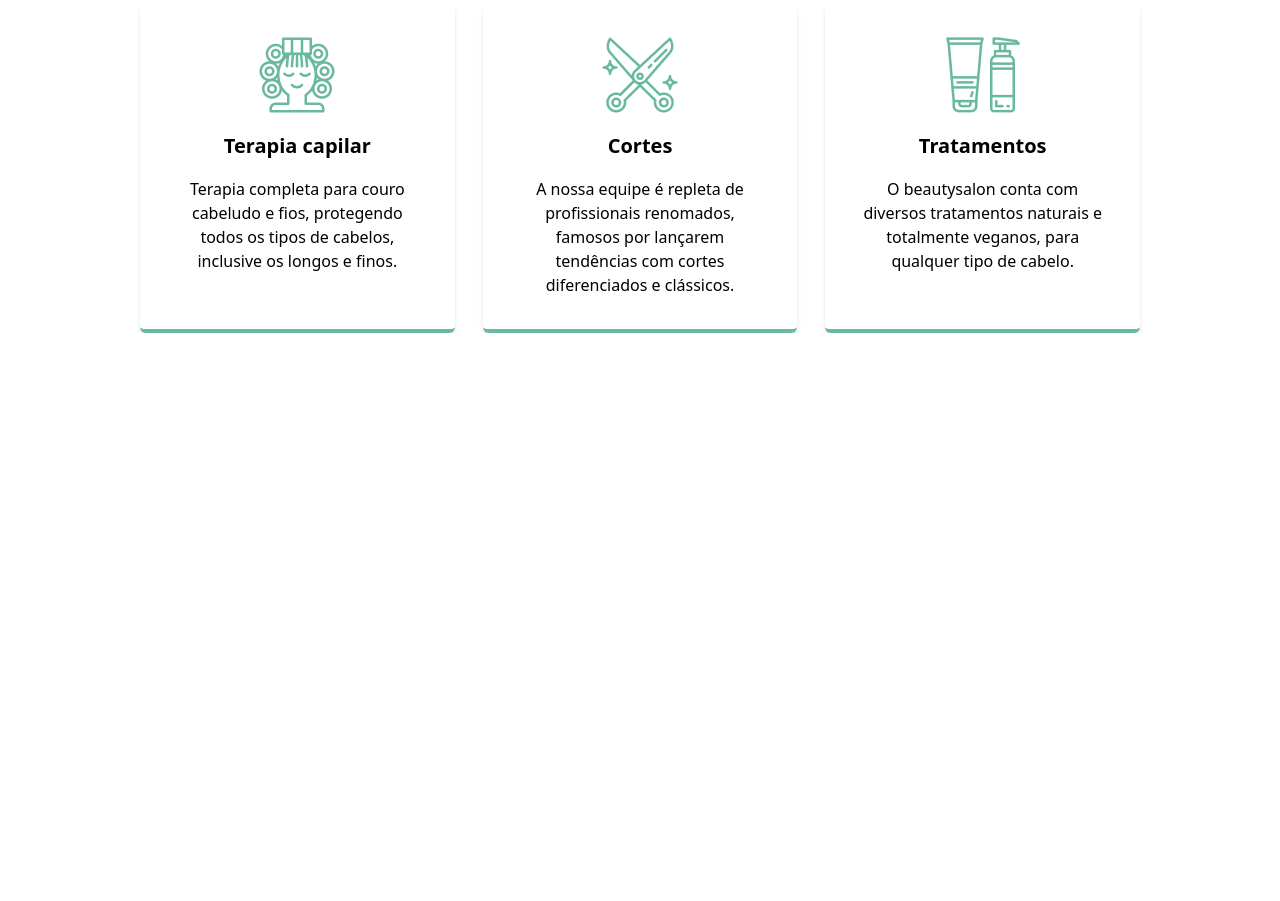
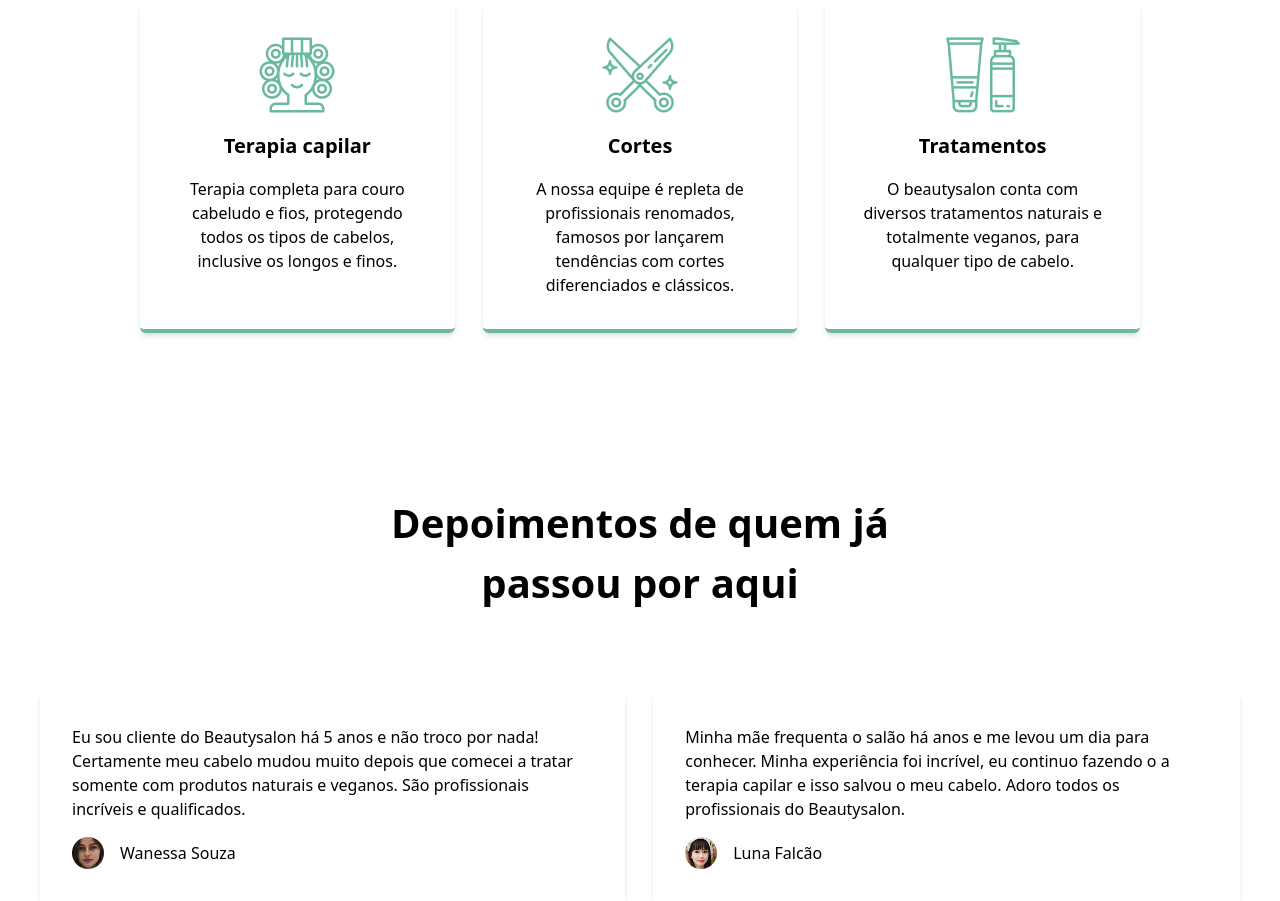
Before and after one commit to rizoshka12210/homework-11, a website: page index.html in a window 1280 px wide. Shown: the part 1551-2452 px from the top of the page. Before the commit the page ends 1884 px from the top, so only its background shows below. Drawn offline with Linux system fonts and the light colour scheme.

Commit message:
tred: comments of usres

```diff
--- a/index.html
+++ b/index.html
@@ -65,6 +65,26 @@
         </div>
     </section>
 
+    <section class="max-w-300 m-auto flex flex-col justify-around items-center mt-40">
+        <h1 class="text-[40px] font-bold text-center">Depoimentos de quem já <br> passou por aqui</h1>
+        <div class="flex gap-7">
+        <aside class="max-w-150 flex flex-col justify-start items-start mt-20 shadow-md p-8">
+            <p>Eu sou cliente do Beautysalon há 5 anos e não troco por nada! Certamente meu cabelo mudou muito depois que comecei a tratar somente com produtos naturais e veganos. São profissionais incríveis e qualificados.</p>
+            <div class="flex justify-center items-center gap-4 pt-4 box-border ">
+            <img src="./photo/Img-3.png" alt="">
+            <p>Wanessa Souza</p>
+            </div>
+        </aside>
+        <aside class="max-w-150 flex flex-col justify-start items-start mt-20 shadow-md p-8">
+            <p>Minha mãe frequenta o salão há anos e me levou um dia para conhecer. Minha experiência foi incrível, eu continuo fazendo o a terapia capilar e isso salvou o meu cabelo. Adoro todos os profissionais do Beautysalon.</p>
+            <div class="flex justify-center items-center gap-4 pt-4 box-border ">
+            <img src="./photo/Img-4.png" alt="">
+            <p>Luna Falcão</p>
+            </div>
+        </aside>
+        </div>
+    </section>
+
 
 </body>
 </html>
```
Also changed, not shown: photo/Dots.png (added), photo/Img-3.png (added), photo/Img-4.png (added), src/output.css.
